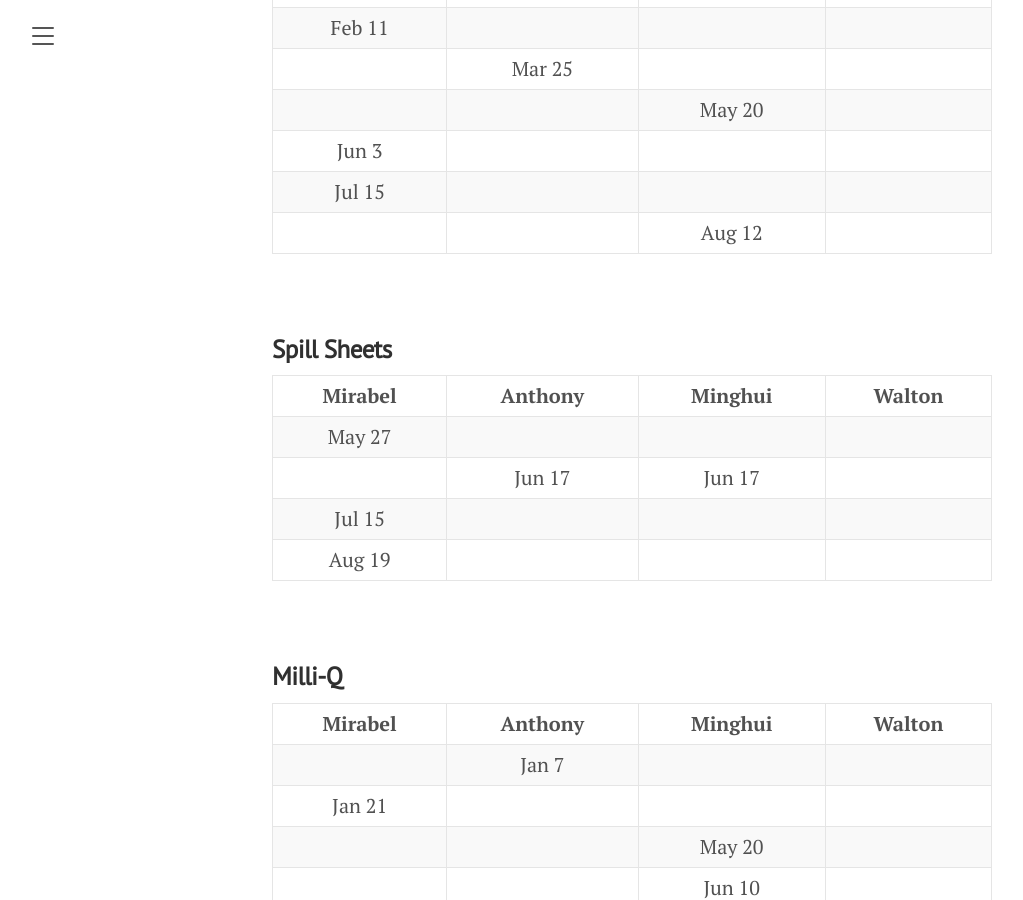
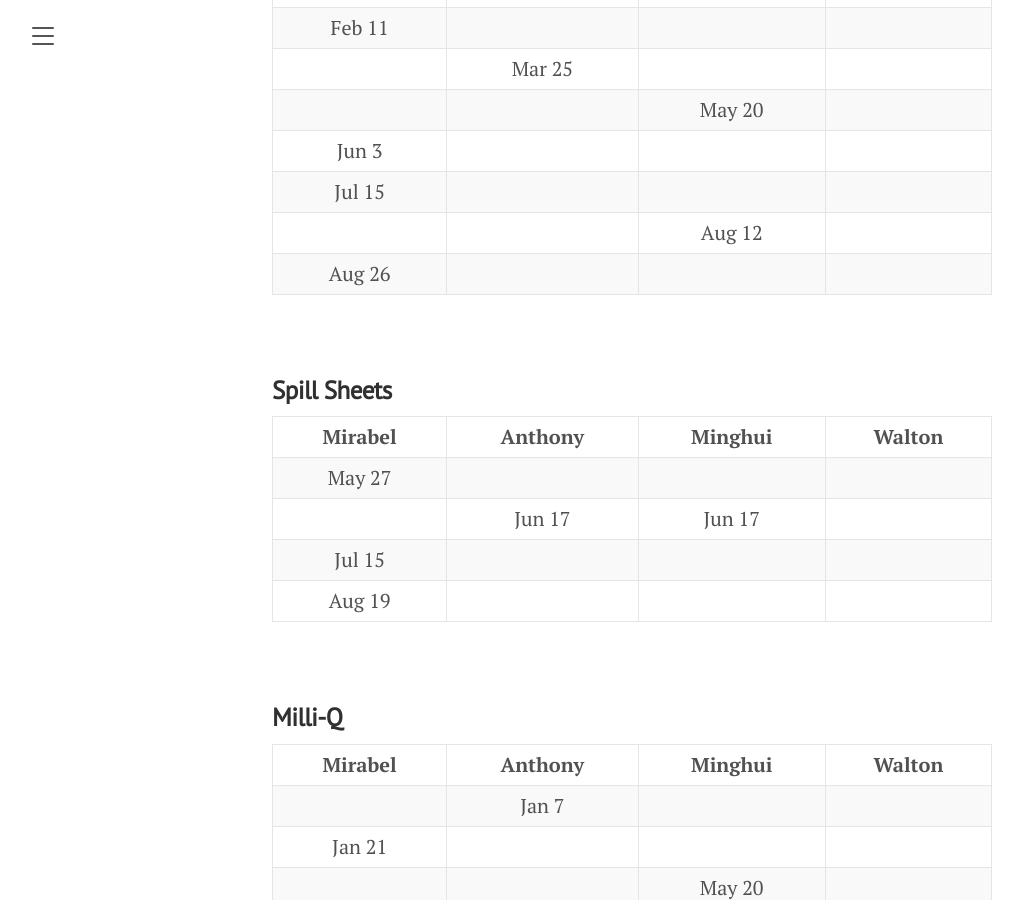
Before and after one commit to horsmanlab/horsmanlab.github.io, a Jekyll site: the page built from duties.md, in a window 1280 px wide and 900 px high, scrolled down 1423 px. Shown: the whole window, without its empty margins (8-1031 px from the left). Built offline with Jekyll 4.4.1, drawn with Linux system fonts in a browser that asks for light colours.

Commit message:
update Aug 27

```diff
--- a/duties.md
+++ b/duties.md
@@ -53,6 +53,12 @@ title: Duties
       <td align="center"></td>
       <td align="center"></td>
       <td align="center">Aug 12</td>
+      <td align="center"></td>
+    </tr>
+    <tr>
+      <td align="center">Aug 26</td>
+      <td align="center"></td>
+      <td align="center"></td>
       <td align="center"></td>
     </tr>
     </tbody>
@@ -306,6 +312,13 @@ title: Duties
       <td align="center">&#x2714;</td>
       <td align="center"></td>
     </tr>
+    <tr>
+      <td align="center">Aug 26</td>
+      <td align="center"></td>
+      <td align="center"></td>
+      <td align="center">&#x2714;</td>
+      <td align="center"></td>
+    </tr>
     </tbody>
   </table>
 <br/>
@@ -367,6 +380,13 @@ title: Duties
 </tr>
 <tr>
   <td align="center">Aug 12</td>
+  <td align="center"></td>
+  <td align="center"></td>
+  <td align="center"></td>
+  <td align="center">&#x2714;</td>
+</tr>
+<tr>
+  <td align="center">Aug 26</td>
   <td align="center"></td>
   <td align="center"></td>
   <td align="center"></td>
```
Also changed, not shown: 3 other files.
